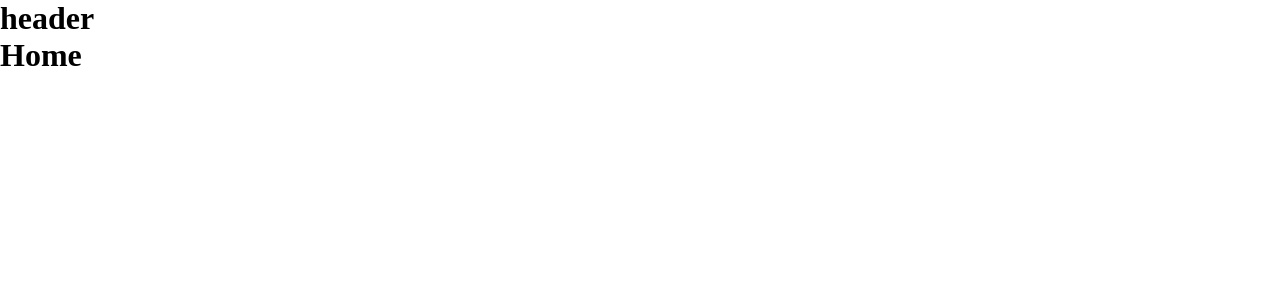
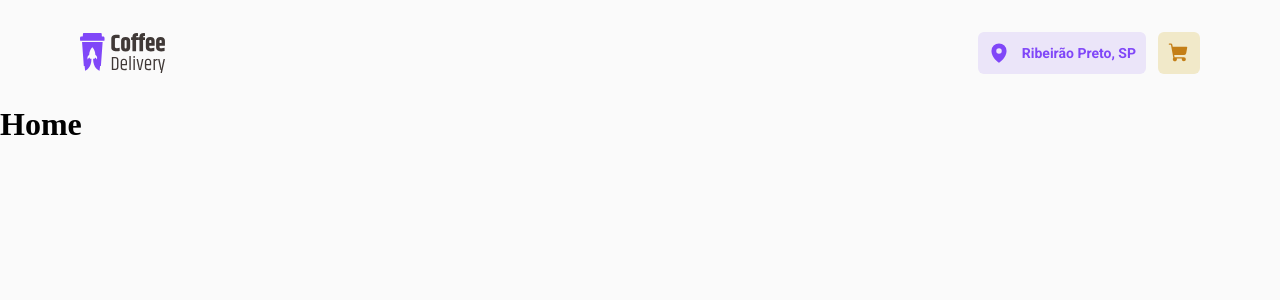
Before and after one commit to heitorgandolfi/coffee-delivery, a React (Vite) app: page / in a window 1280 px wide. Shown: the top 300 px of the page. Built offline with nearby package versions, Linux system fonts and the light colour scheme.

Commit message:
feat: add header

```diff
--- a/index.html
+++ b/index.html
@@ -14,7 +14,7 @@
       rel="stylesheet"
     />
     <link
-      href="https://fonts.googleapis.com/css2?family=Roboto+Mono:wght@400;700&display=swap"
+      href="https://fonts.googleapis.com/css2?family=Roboto:wght@400;700&display=swap"
       rel="stylesheet"
     />
   </head>
--- /dev/null
+++ b/src/components/header/index.tsx
@@ -0,0 +1,31 @@
+import CompanyLogo from "../../assets/icons/company-logo.svg";
+
+import {
+  HeaderContainer,
+  HeaderContent,
+  LocalizationIcon,
+  LocalizationWrapper,
+  ShoppingCartIcon,
+  ShoppingCartIconWrapper,
+} from "./styles";
+
+export const Header = () => {
+  return (
+    <HeaderContainer>
+      <HeaderContent>
+        <img src={CompanyLogo} alt="" />
+
+        <div>
+          <LocalizationWrapper>
+            <LocalizationIcon weight="fill" />
+            <h5>Ribeirão Preto, SP</h5>
+          </LocalizationWrapper>
+
+          <ShoppingCartIconWrapper>
+            <ShoppingCartIcon weight="fill" />
+          </ShoppingCartIconWrapper>
+        </div>
+      </HeaderContent>
+    </HeaderContainer>
+  );
+};
--- /dev/null
+++ b/src/components/header/styles.ts
@@ -0,0 +1,71 @@
+import styled from "styled-components";
+import { MapPin, ShoppingCart } from "phosphor-react";
+
+export const HeaderContainer = styled.header`
+  width: 100vw;
+  padding: 2rem;
+`;
+
+export const HeaderContent = styled.div`
+  display: flex;
+  justify-content: space-between;
+  align-items: center;
+  flex-wrap: wrap;
+
+  max-width: 1120px;
+  width: 100%;
+  margin: 0 auto;
+
+  div {
+    display: flex;
+    align-items: center;
+    gap: 0.75rem;
+  }
+`;
+
+export const LocalizationWrapper = styled.div`
+  display: flex;
+  justify-content: center;
+  align-items: center;
+  gap: 0.25rem;
+
+  padding: 0.625rem;
+  border-radius: 6px;
+
+  background-color: ${(props) => props.theme["secondary-light"]};
+
+  h5 {
+    font-family: "Roboto";
+    font-size: 0.875rem;
+    font-weight: 600;
+    line-height: 1.1375rem;
+
+    color: ${(props) => props.theme.secondary};
+  }
+`;
+
+export const LocalizationIcon = styled(MapPin)`
+  width: 1.375rem;
+  height: 1.375rem;
+
+  color: ${(props) => props.theme.secondary};
+`;
+
+export const ShoppingCartIconWrapper = styled.div`
+  cursor: pointer;
+  padding: 0.625rem;
+
+  border-radius: 6px;
+  background-color: ${(props) => props.theme["primary-light"]};
+
+  &:hover {
+    opacity: 0.9;
+  }
+`;
+
+export const ShoppingCartIcon = styled(ShoppingCart)`
+  width: 1.375rem;
+  height: 1.375rem;
+
+  color: ${(props) => props.theme["primary-dark"]};
+`;
--- a/src/layouts/DefaultLayout.tsx
+++ b/src/layouts/DefaultLayout.tsx
@@ -1,9 +1,11 @@
 import { Outlet } from "react-router-dom";
+
+import { Header } from "../components/header";
 
 export const DefaultLayout = () => {
   return (
     <div>
-      <h1>header</h1>
+      <Header />
       <Outlet />
     </div>
   );
--- a/src/styles/global.ts
+++ b/src/styles/global.ts
@@ -6,4 +6,8 @@ export const GlobalStyle = createGlobalStyle`
     margin: 0;
     box-sizing: border-box;
 }
+
+body {
+    background-color: ${({ theme }) => theme["gray-100"]};
+}
 `;
```
Also changed, not shown: src/assets/icons/company-logo.svg (added).
